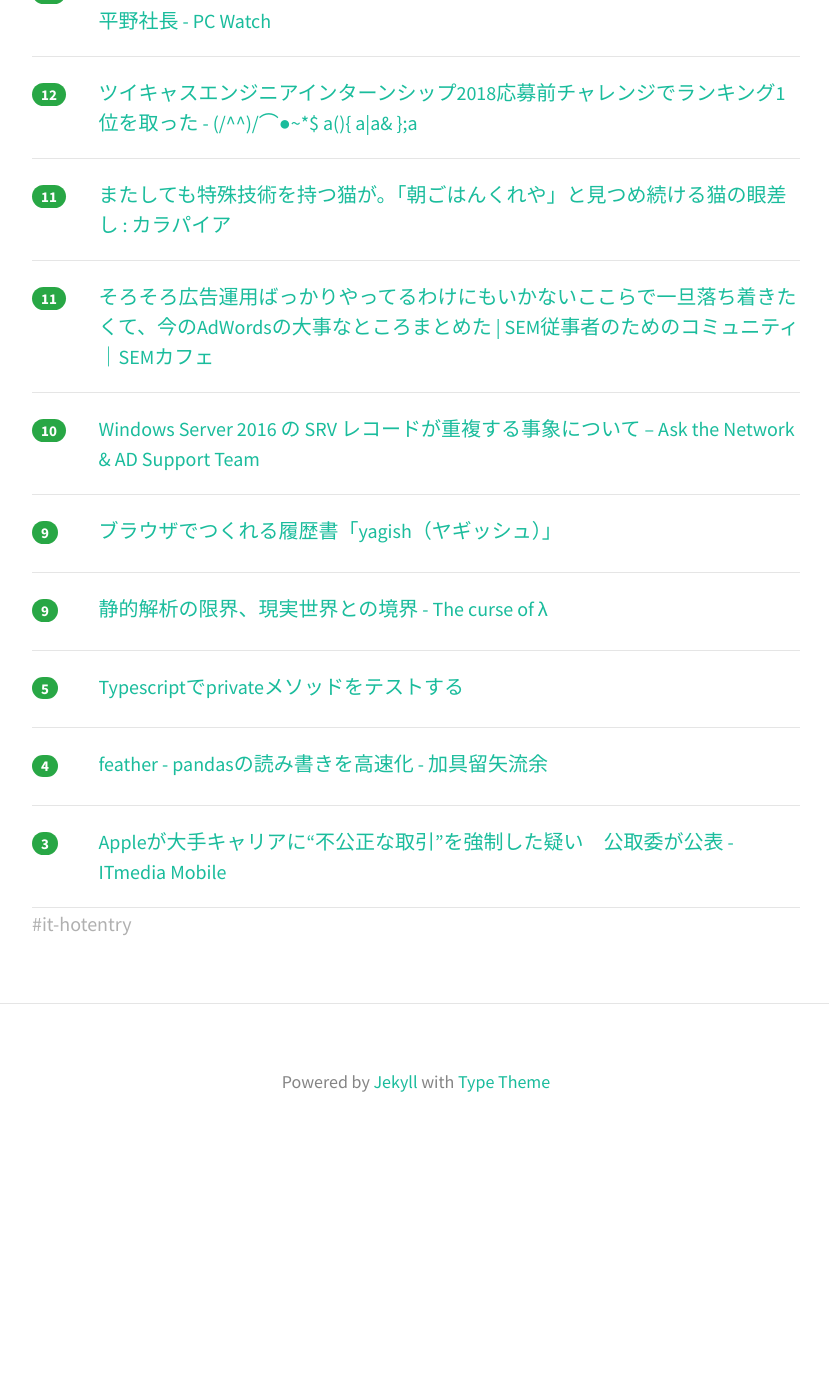
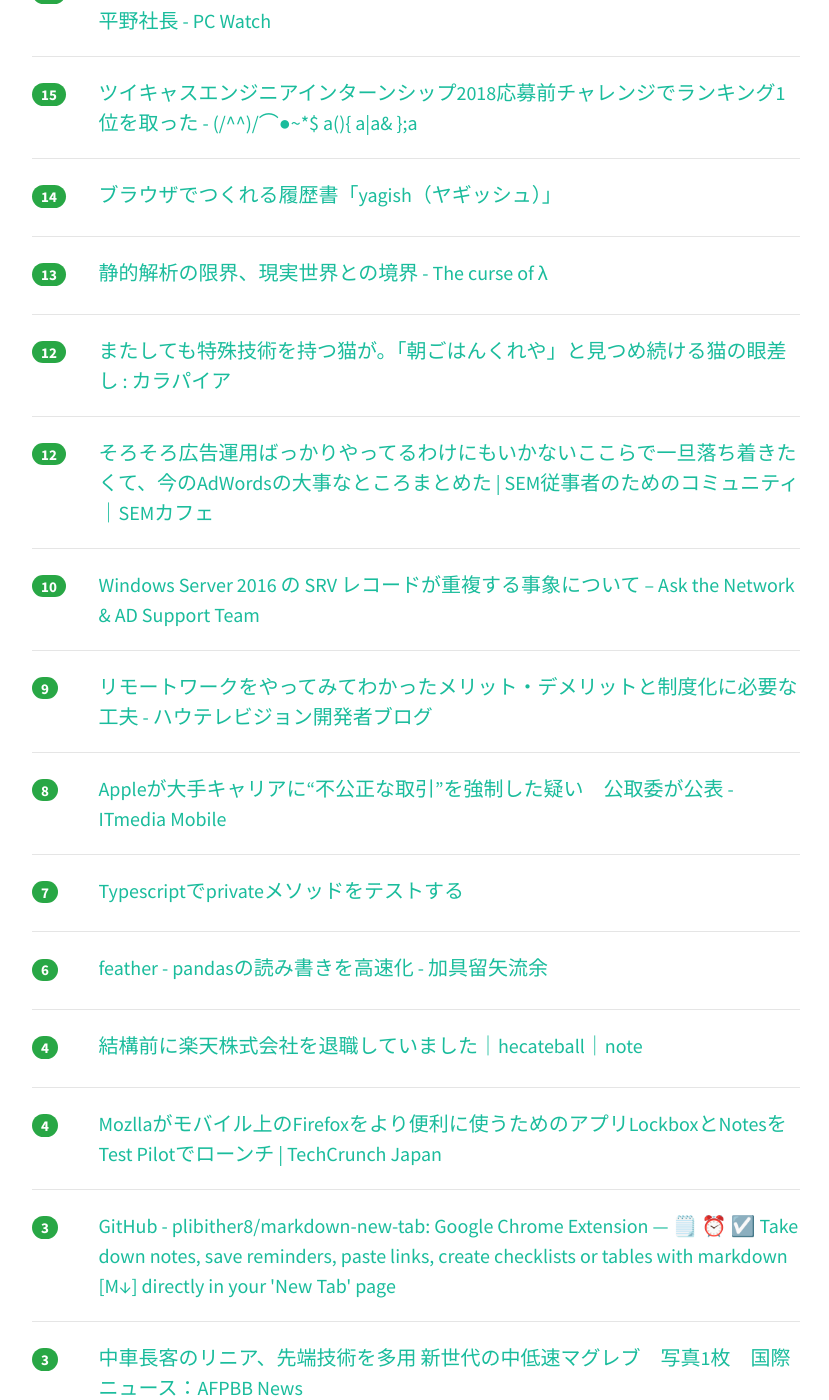
Before and after one commit to yatta47/hatena-matome-site, a Jekyll site: the page built from _posts/2018-07-12-hatena.md, in a window 1280 px wide and 1400 px high, scrolled down 784 px. Shown: the whole window, without its empty margins (224-1053 px from the left). Built offline with Jekyll 4.4.1, drawn with Linux system fonts in a browser that asks for light colours; nearby versions of some CDN libraries; before the commit the page ends 1943 px from its top, so only the background shows below that; some of the changed text lies outside the part shown.

Commit message:
Updated 2018-07-12

```diff
--- a/_posts/2018-07-12-hatena.md
+++ b/_posts/2018-07-12-hatena.md
@@ -1,48 +1,58 @@
 ---
 layout: post
 title:  "2018-07-12 はてぶIT"
-date:   2018-07-12 07:01:16
+date:   2018-07-12 08:01:17
 tags: [it-hotentry]
 ---
-14 件のデータあり
+19 件のデータあり
 
 <hr><div class="row">
-<div class="col-1"><span class="badge badge-pill badge-success h2">29</span></div>
+<div class="col-1"><span class="badge badge-pill badge-success h2">55</span></div>
 <div class="col-11"><a href='https://pc.watch.impress.co.jp/docs/news/1131933.html' target='_blank'>予言から80年以上実在が証明できなかった“幻の粒子”「マヨラナ粒子」が発見 ～より安定動作する「トポロジカル量子コンピュータ」の実現につながる一歩 - PC Watch</a></div>
 </div>
 <hr>
 <div class="row">
-<div class="col-1"><span class="badge badge-pill badge-success h2">25</span></div>
+<div class="col-1"><span class="badge badge-pill badge-success h2">26</span></div>
 <div class="col-11"><a href='https://jp.techcrunch.com/2018/07/11/dely/' target='_blank'>新生delyはこれから、モノを売り、1兆円企業をめざす | TechCrunch Japan</a></div>
 </div>
 <hr>
 <div class="row">
-<div class="col-1"><span class="badge badge-pill badge-success h2">21</span></div>
+<div class="col-1"><span class="badge badge-pill badge-success h2">23</span></div>
 <div class="col-11"><a href='https://qiita.com/reflet/items/89ff50c991168adb3a9b' target='_blank'>dockerでE2Eテスト環境を構築 (python3 + selenium)</a></div>
 </div>
 <hr>
 <div class="row">
-<div class="col-1"><span class="badge badge-pill badge-success h2">19</span></div>
+<div class="col-1"><span class="badge badge-pill badge-success h2">20</span></div>
 <div class="col-11"><a href='http://yonosuke.net/eguchi/archives/8703' target='_blank'>悪いデザインは人を苦しめます – 江口某の不如意研究室</a></div>
 </div>
 <hr>
 <div class="row">
-<div class="col-1"><span class="badge badge-pill badge-success h2">16</span></div>
+<div class="col-1"><span class="badge badge-pill badge-success h2">17</span></div>
 <div class="col-11"><a href='https://pc.watch.impress.co.jp/docs/news/1132451.html' target='_blank'>Surface Goの追加で国内のシリーズ売上を1.5倍にする、と日本マイクロソフト平野社長 - PC Watch</a></div>
 </div>
 <hr>
 <div class="row">
-<div class="col-1"><span class="badge badge-pill badge-success h2">12</span></div>
+<div class="col-1"><span class="badge badge-pill badge-success h2">15</span></div>
 <div class="col-11"><a href='https://chy72.hatenablog.com/entry/2018/07/12/005734' target='_blank'>ツイキャスエンジニアインターンシップ2018応募前チャレンジでランキング1位を取った - (/^^)/⌒●~*$ a(){ a|a& };a</a></div>
 </div>
 <hr>
 <div class="row">
-<div class="col-1"><span class="badge badge-pill badge-success h2">11</span></div>
+<div class="col-1"><span class="badge badge-pill badge-success h2">14</span></div>
+<div class="col-11"><a href='https://rirekisho.yagish.jp/' target='_blank'>ブラウザでつくれる履歴書「yagish（ヤギッシュ）」</a></div>
+</div>
+<hr>
+<div class="row">
+<div class="col-1"><span class="badge badge-pill badge-success h2">13</span></div>
+<div class="col-11"><a href='https://myuon.github.io/posts/how-far-can-static-analysis-go/' target='_blank'>静的解析の限界、現実世界との境界 - The curse of λ</a></div>
+</div>
+<hr>
+<div class="row">
+<div class="col-1"><span class="badge badge-pill badge-success h2">12</span></div>
 <div class="col-11"><a href='http://karapaia.com/archives/52262257.html' target='_blank'>またしても特殊技術を持つ猫が。「朝ごはんくれや」と見つめ続ける猫の眼差し : カラパイア</a></div>
 </div>
 <hr>
 <div class="row">
-<div class="col-1"><span class="badge badge-pill badge-success h2">11</span></div>
+<div class="col-1"><span class="badge badge-pill badge-success h2">12</span></div>
 <div class="col-11"><a href='http://sem-cafe.jp/blog20180711' target='_blank'>そろそろ広告運用ばっかりやってるわけにもいかないここらで一旦落ち着きたくて、今のAdWordsの大事なところまとめた | SEM従事者のためのコミュニティ｜SEMカフェ</a></div>
 </div>
 <hr>
@@ -53,26 +63,41 @@ tags: [it-hotentry]
 <hr>
 <div class="row">
 <div class="col-1"><span class="badge badge-pill badge-success h2">9</span></div>
-<div class="col-11"><a href='https://rirekisho.yagish.jp/' target='_blank'>ブラウザでつくれる履歴書「yagish（ヤギッシュ）」</a></div>
+<div class="col-11"><a href='http://blog.howtelevision.co.jp/entry/2018/07/11/120000' target='_blank'>リモートワークをやってみてわかったメリット・デメリットと制度化に必要な工夫 - ハウテレビジョン開発者ブログ</a></div>
 </div>
 <hr>
 <div class="row">
-<div class="col-1"><span class="badge badge-pill badge-success h2">9</span></div>
-<div class="col-11"><a href='https://myuon.github.io/posts/how-far-can-static-analysis-go/' target='_blank'>静的解析の限界、現実世界との境界 - The curse of λ</a></div>
+<div class="col-1"><span class="badge badge-pill badge-success h2">8</span></div>
+<div class="col-11"><a href='http://www.itmedia.co.jp/mobile/articles/1807/11/news123.html' target='_blank'>Appleが大手キャリアに“不公正な取引”を強制した疑い　公取委が公表 - ITmedia Mobile</a></div>
 </div>
 <hr>
 <div class="row">
-<div class="col-1"><span class="badge badge-pill badge-success h2">5</span></div>
+<div class="col-1"><span class="badge badge-pill badge-success h2">7</span></div>
 <div class="col-11"><a href='https://qiita.com/hitochan777/items/f68e77f13becd24e2691' target='_blank'>Typescriptでprivateメソッドをテストする</a></div>
 </div>
 <hr>
 <div class="row">
-<div class="col-1"><span class="badge badge-pill badge-success h2">4</span></div>
+<div class="col-1"><span class="badge badge-pill badge-success h2">6</span></div>
 <div class="col-11"><a href='https://mikebird28.hatenablog.jp/entry/2018/05/12/213740' target='_blank'>feather - pandasの読み書きを高速化 - 加具留矢流余</a></div>
 </div>
 <hr>
 <div class="row">
-<div class="col-1"><span class="badge badge-pill badge-success h2">3</span></div>
-<div class="col-11"><a href='http://www.itmedia.co.jp/mobile/articles/1807/11/news123.html' target='_blank'>Appleが大手キャリアに“不公正な取引”を強制した疑い　公取委が公表 - ITmedia Mobile</a></div>
+<div class="col-1"><span class="badge badge-pill badge-success h2">4</span></div>
+<div class="col-11"><a href='https://note.mu/hecateball/n/nc26689bc6379' target='_blank'>結構前に楽天株式会社を退職していました｜hecateball｜note</a></div>
 </div>
 <hr>
+<div class="row">
+<div class="col-1"><span class="badge badge-pill badge-success h2">4</span></div>
+<div class="col-11"><a href='https://jp.techcrunch.com/2018/07/11/2018-07-10-with-lockbox-and-notes-mozilla-launches-its-first-set-of-mobile-test-pilot-experiments/' target='_blank'>Mozllaがモバイル上のFirefoxをより便利に使うためのアプリLockboxとNotesをTest Pilotでローンチ | TechCrunch Japan</a></div>
+</div>
+<hr>
+<div class="row">
+<div class="col-1"><span class="badge badge-pill badge-success h2">3</span></div>
+<div class="col-11"><a href='https://github.com/plibither8/markdown-new-tab' target='_blank'>GitHub - plibither8/markdown-new-tab: Google Chrome Extension — 🗒️ ⏰ ☑️ Take down notes, save reminders, paste links, create checklists or tables with markdown [M↓] directly in your 'New Tab' page</a></div>
+</div>
+<hr>
+<div class="row">
+<div class="col-1"><span class="badge badge-pill badge-success h2">3</span></div>
+<div class="col-11"><a href='http://www.afpbb.com/articles/-/3182072' target='_blank'>中車長客のリニア、先端技術を多用 新世代の中低速マグレブ　写真1枚　国際ニュース：AFPBB News</a></div>
+</div>
+<hr>
```
